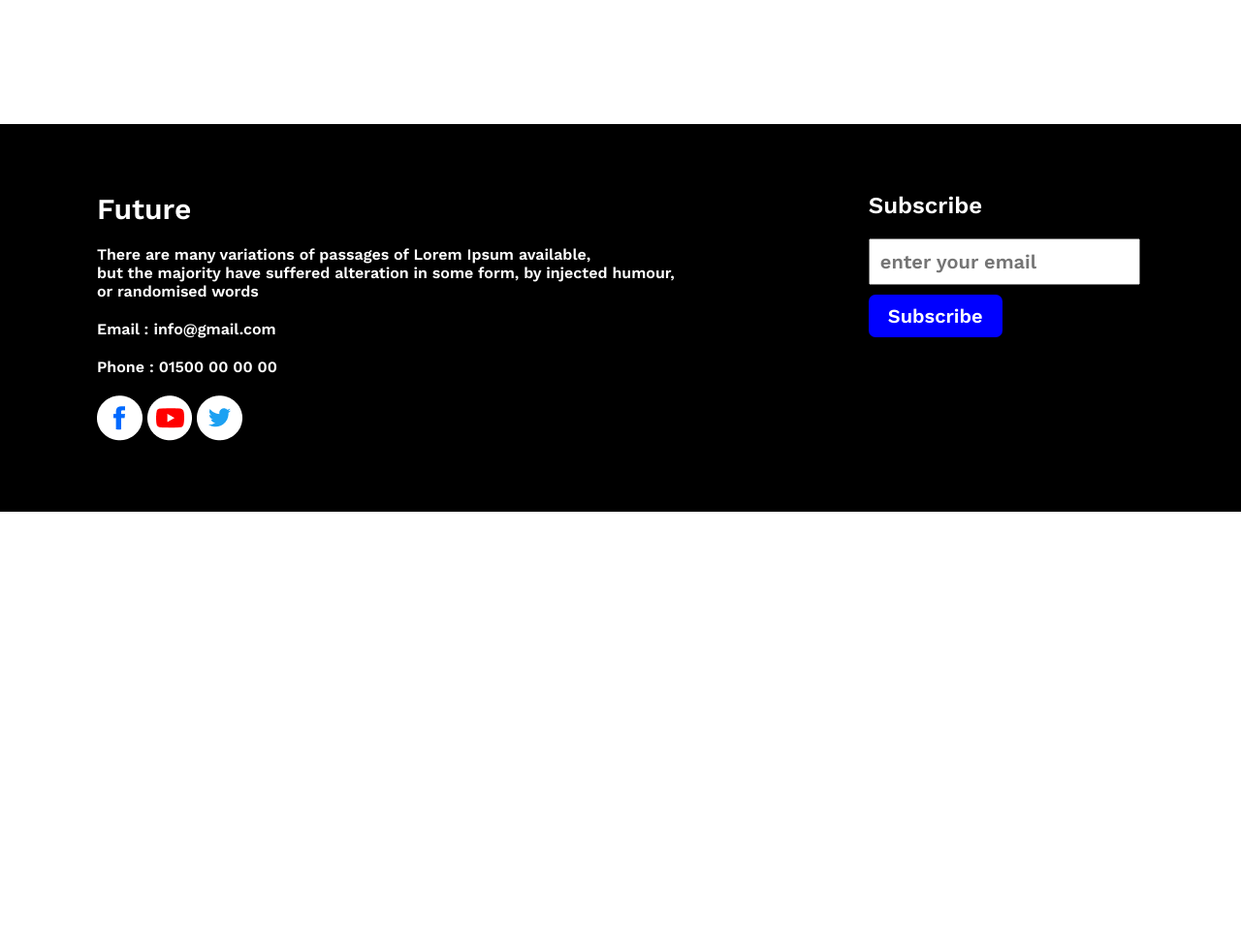
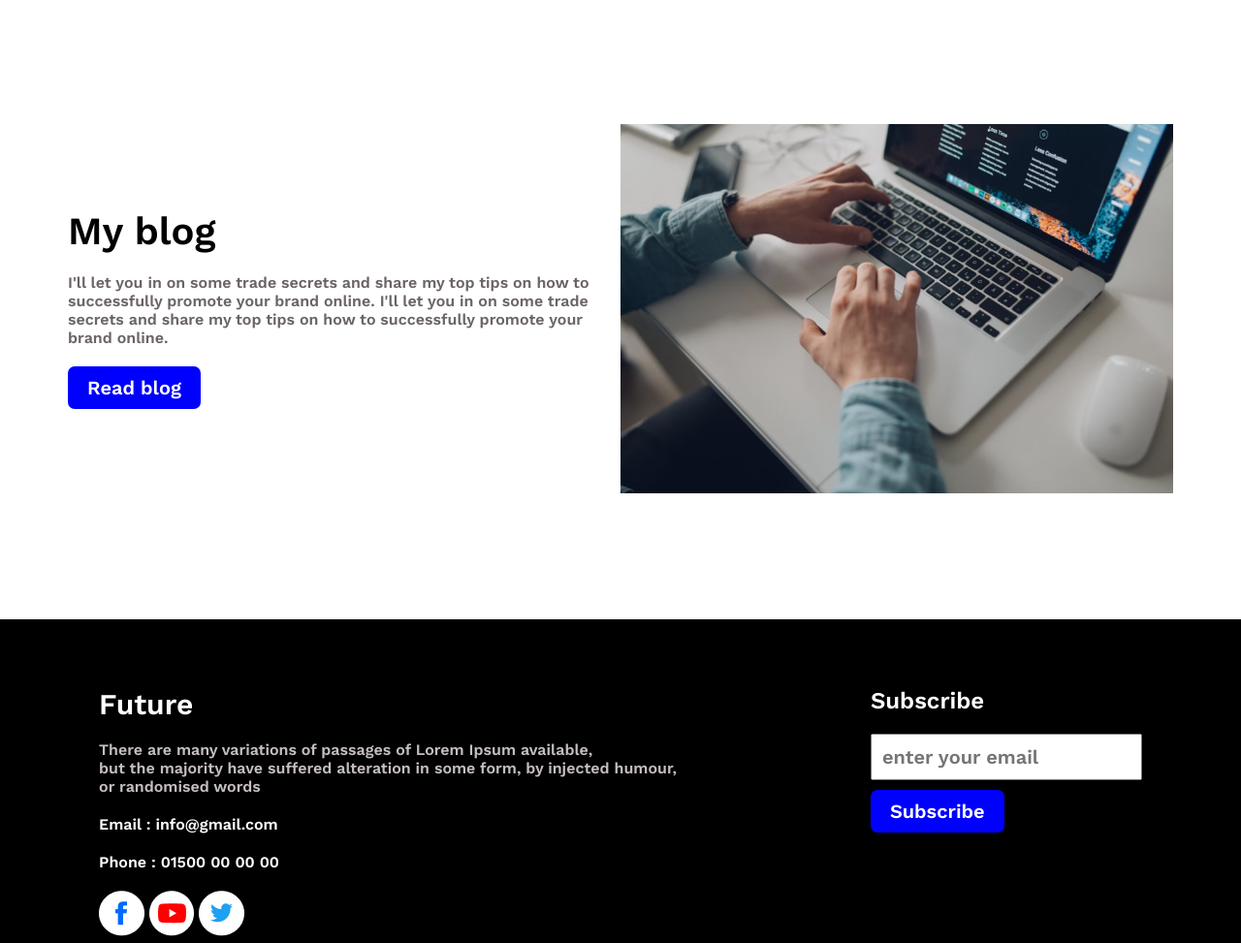
Before and after one commit to JamilTalukder103/new-year-new-me, a plain HTML site: page index.html in a window 1280 px wide. Shown: the part 2390-3363 px from the top of the page at 97% size. Before the commit the page ends 2918 px from the top, so only its background shows below. Drawn offline with nearby package versions, Linux system fonts and the light colour scheme.

Commit message:
blog section add

```diff
--- a/index.html
+++ b/index.html
@@ -42,6 +42,7 @@
        </section>
          <!-- My failures section start -->
 
+
          <!-- my plans section start -->
          <section>
              <h2 class="plans-title">My Plans</h2>
@@ -80,6 +81,19 @@
             </div>
           </section>
           <!-- mind set section end -->
+           <!-- my blog section start -->
+         <section>
+            <div class="my-blog">
+                <div>
+                    <h2 class="blog-title"> My blog</h2>
+                    <p class="blog-description">I'll let you in on some trade secrets and share my top tips on how to successfully promote your brand online. I'll let you in on some trade secrets and share my top tips on how to successfully promote your brand online.    </p>
+                    <button class="read-btn">Read blog</button>
+                </div>
+                  <img src="images/blog.jpg" alt="">
+            </div>
+        </section>
+        <!-- my blog section end -->
+
     </main>
     <footer class="footer">
          <div class="future-container">
--- a/style.css
+++ b/style.css
@@ -128,10 +128,39 @@ section{
 }
 /* mind set section end */
 
+/* blog section start */
+  .my-blog{
+    display: flex;
+    align-items: center;
+    justify-content: center;
+  }
+  .blog-title{
+    font-size: 40px;
+    font-weight: 700;
+  }
+  .blog-description{
+    margin-top: 20px;
+    color: #6b6464;
+  }
+  .my-blog img{
+    width: 50%;
+  }
+  .read-btn{
+    background-color: blue;
+    padding: 10px 20px;
+    font-size: 20px;
+    border:none;
+    border-radius: 7px;
+    color: #fff;
+    margin-top: 20px;
+  }
+/* blog section end */
+
 /* footer section style */
 footer{
     display: flex;
     align-items: center;
+    justify-content: center;
     background-color: #000;
     height: 400px;
     margin: 0 auto;
@@ -148,6 +177,7 @@ footer{
 }
 .future-description{
     margin-top: 20px;
+    color: #c5bebe;
 }
 .email, .phone, .social-media{
     margin-top: 20px;
```
Also changed, not shown: images/blog.jpg (added).
